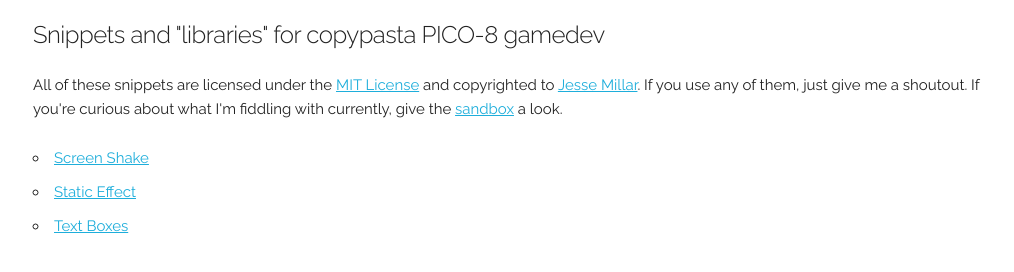
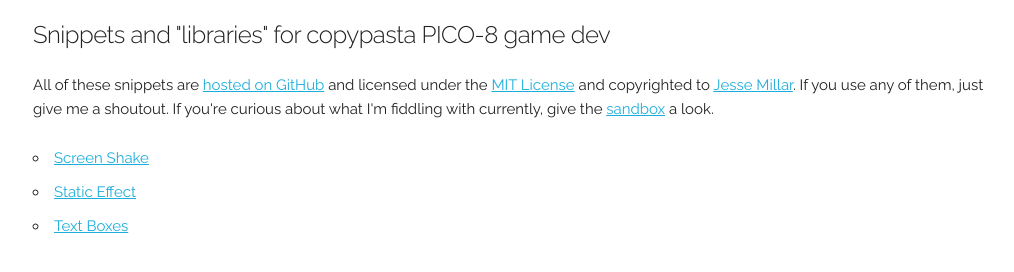
Before and after one commit to jessemillar/pico-8, a plain HTML site: page index.html in a window 1280 px wide. Shown: the part 100-372 px from the top of the page, without its empty margins (127-1141 px from the left). Drawn offline with Linux system fonts and the light colour scheme.

Commit message:
Adding a GitHub link

```diff
--- a/index.html
+++ b/index.html
@@ -25,8 +25,8 @@
         <div class="row">
 			<div class="twelve columns" style="margin-top: 50px">
                 <h3>PICO-8</h3>
-				<h5>Snippets and "libraries" for copypasta PICO-8 gamedev</h5>
-				<p>All of these snippets are licensed under the <a href="https://raw.githubusercontent.com/jessemillar/pico-8/gh-pages/LICENSE">MIT License</a> and copyrighted to <a href="http://www.jessemillar.com">Jesse Millar</a>. If you use any of them, just give me a shoutout. If you're curious about what I'm fiddling with currently, give the <a href="/sandbox">sandbox</a> a look.</p>
+				<h5>Snippets and "libraries" for copypasta PICO-8 game dev</h5>
+				<p>All of these snippets are <a href="https://github.com/jessemillar/pico-8">hosted on GitHub</a> and licensed under the <a href="https://raw.githubusercontent.com/jessemillar/pico-8/gh-pages/LICENSE">MIT License</a> and copyrighted to <a href="http://www.jessemillar.com">Jesse Millar</a>. If you use any of them, just give me a shoutout. If you're curious about what I'm fiddling with currently, give the <a href="/sandbox">sandbox</a> a look.</p>
 				<ul>
 					<li><a href="screen-shake">Screen Shake</a></li>
 					<li><a href="static-effect">Static Effect</a></li>
```
